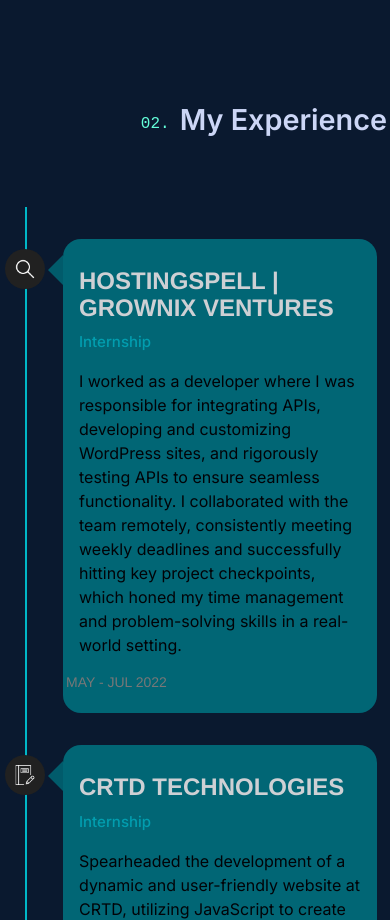
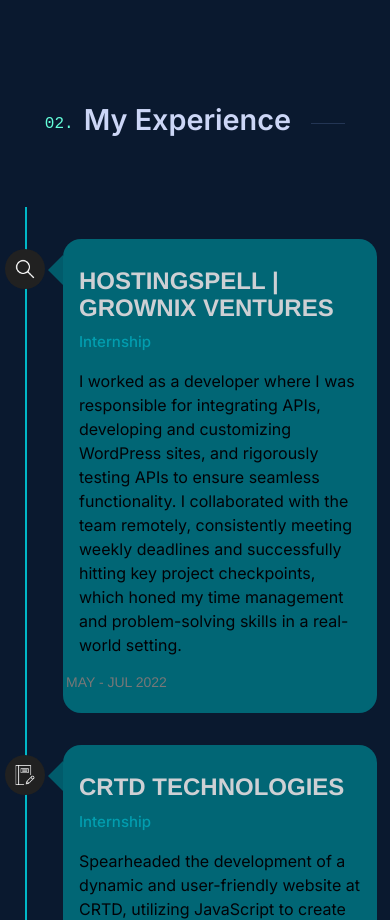
Before and after one commit to Niketdeshmukh/Portfolio, a Next.js app: page / in a window 390 px wide. Shown: the part 2260-3180 px from the top of the page. Built offline with nearby package versions, Linux system fonts and the light colour scheme.

Commit message:
responsive

```diff
--- a/src/app/styles/About.css
+++ b/src/app/styles/About.css
@@ -137,3 +137,9 @@
         width: 350px;
     }
 }
+
+@media (max-width: 500px){
+  .skills-list{
+    margin: 20px -23px 0px;
+  }
+}
--- a/src/app/styles/Experience.css
+++ b/src/app/styles/Experience.css
@@ -6,7 +6,7 @@
     -webkit-box-align: center;
     align-items: center;
     position: relative;
-    margin: 10px 8.8rem 40px;
+    margin: 10px 6.8rem 40px;
     /* width: 100%; */
     font-size: clamp(var(--fz-md), 3vw, var(--fz-xl));
     white-space: nowrap;
@@ -54,6 +54,9 @@
   @media only screen and (max-width: 600px) {
     #experience-section .experience-wrapper {
       padding: 30px 0;
+    }
+    .numbered__heading_02 {
+      margin: 10px 2.8rem 40px;
     }
   }
 
```
